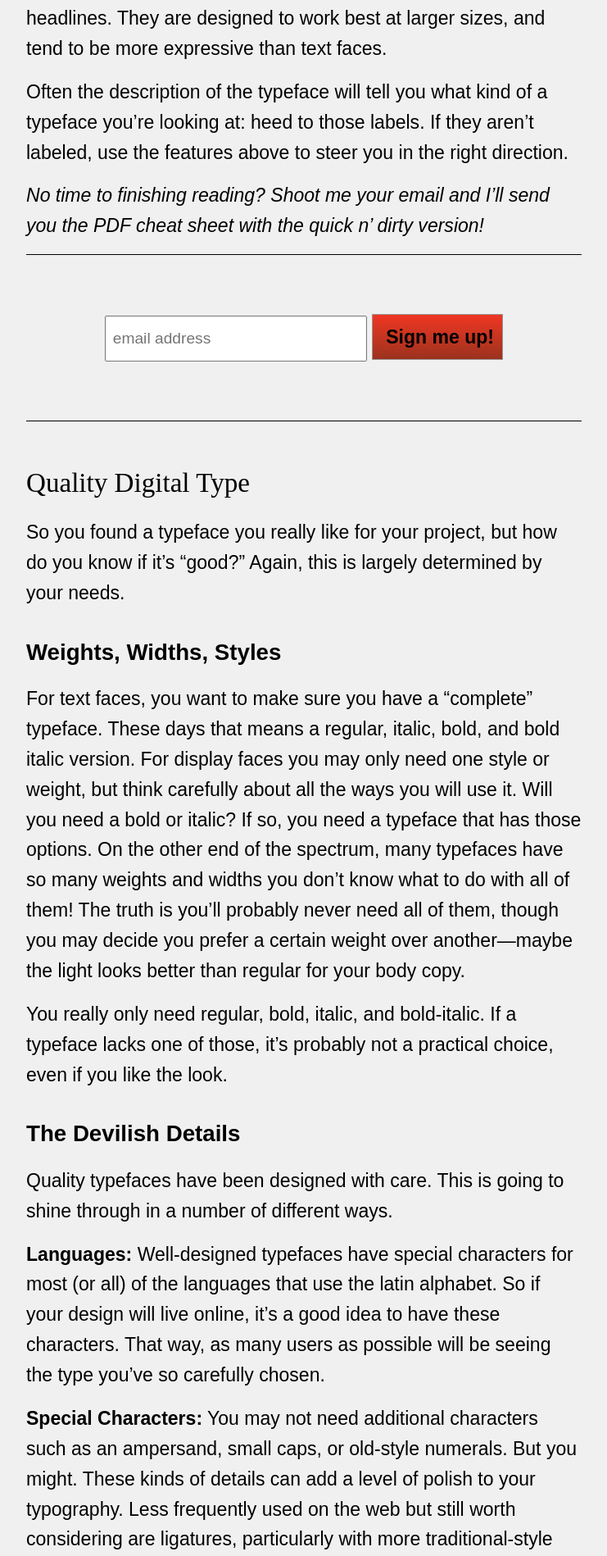
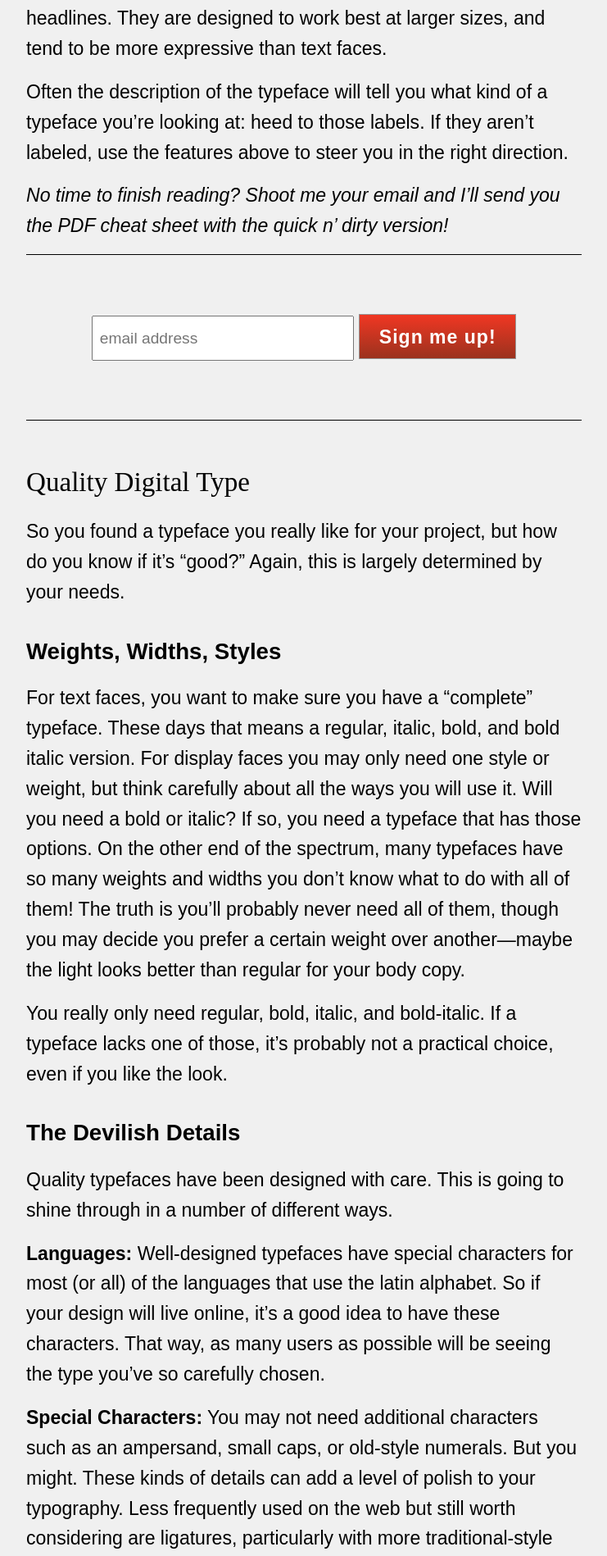
Before and after one commit to bfioritto/typeburrito, a Jekyll site: the page built from _posts/2016-02-08-choosing-a-great-typeface.markdown, in a window 1280 px wide. Shown: the part 3923-5821 px from the top of the page at 82% size, without its empty margins (269-1010 px from the left). Built offline with Jekyll 4.4.1, drawn with Linux system fonts in a browser that asks for light colours.

Commit message:
white text on button

```diff
--- a/_posts/2016-02-08-choosing-a-great-typeface.markdown
+++ b/_posts/2016-02-08-choosing-a-great-typeface.markdown
@@ -44,7 +44,7 @@ Display faces are for short text such as titles, signage, or headlines. They are
 
 Often the description of the typeface will tell you what kind of a typeface you’re looking at: heed to those labels. If they aren’t labeled, use the features above to steer you in the right direction.
 
-<i>No time to finishing reading? Shoot me your email and I’ll send you the PDF cheat sheet with the quick n' dirty version!</i>
+<i>No time to finish reading? Shoot me your email and I’ll send you the PDF cheat sheet with the quick n' dirty version!</i>
 
 {% include cta.html %}
 
--- a/css/main.scss
+++ b/css/main.scss
@@ -23,6 +23,7 @@ $article-width: 710px;
 $background-color: rgb(240, 240, 240);
 $grey: rgb(150, 150, 150);
 $black: rgb(0, 0, 0);
+$white: rgb(255, 255, 255);
 $red-orange: rgb(210, 61, 39);
 $red-orange-bright: rgb(240, 55, 35);
 $red-orange-dark: rgb(155, 50, 30);
@@ -387,7 +388,7 @@ body {
 
     #newsletter-email {
       font-size: $font-size-1;
-      height: 3.5rem;
+      height: 55px;
       padding: .5rem;
       margin-bottom: 1rem;
       margin-right: auto;
@@ -413,19 +414,22 @@ body {
       border-color: $grey;
       border-style: solid;
       font-family: $base-font-family;
-      font-weight: 700;
-      height: 3.5rem;
-      padding: 16px;
+      font-weight: 600;
+      height: 55px;
       padding: 1rem;
       margin-right: auto;
       margin-left: auto;
       margin-top: 1rem;
       text-align: center;
-      font-size: $font-size-2;
+      text-decoration: none;
+      letter-spacing: 1px;
+      font-size: $font-size-1;
+      color: $white;
       line-height: 1rem;
-      width: 10rem;
+      width: 12rem;
       max-width: 100%;
       @include media-query($desktop) {
+        font-size: $font-size-2;
         /* on one line with email input window */
       }
     }
```
Also changed, not shown: about.md (+1 -1 lines).
